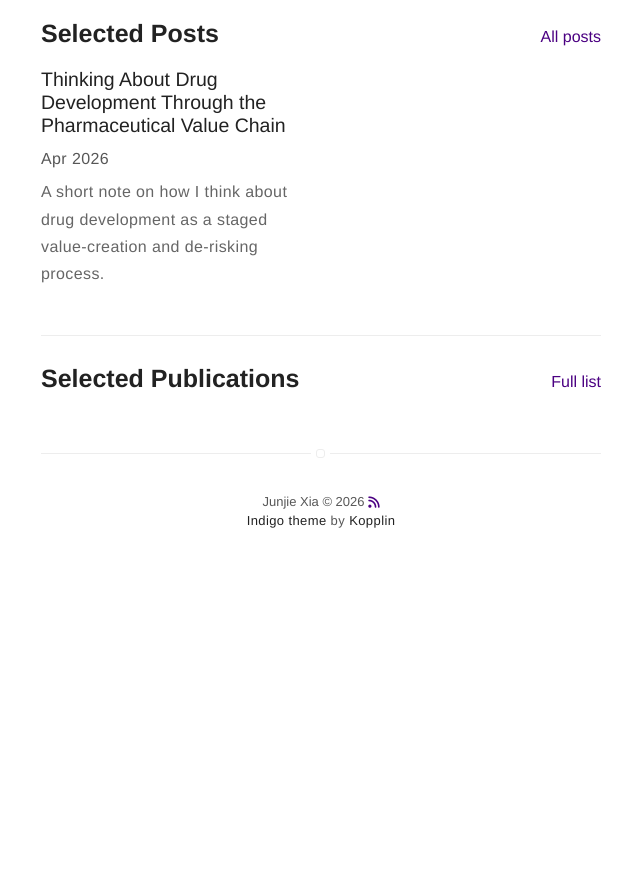
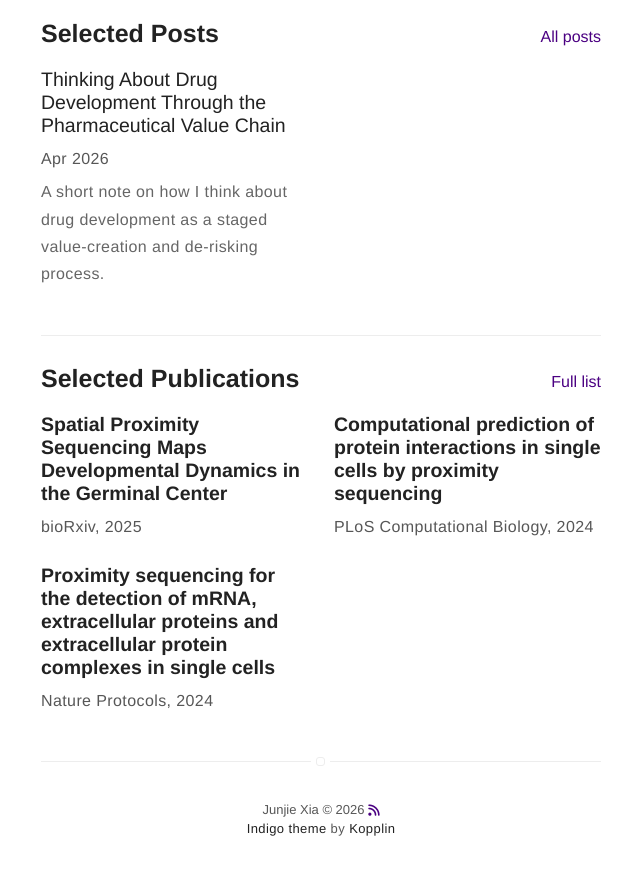
Before and after one commit to jjxia955/jjxia955.github.io, a Jekyll site: the page built from index.html, in a window 1280 px wide and 900 px high, scrolled down 1323 px. Shown: the top 875 px of the window, without its empty margins (319-959 px from the left). Built offline with Jekyll 4.4.1, drawn with Linux system fonts in a browser that asks for light colours; nearby versions of some CDN libraries; before the commit the page ends 1915 px from its top, so only the background shows below that; some of the changed lines change nothing that is shown.

Commit message:
Refactor publications to single data source

```diff
--- /dev/null
+++ b/_data/publications.yml
@@ -0,0 +1,71 @@
+- section: Prox-seq and Related Work
+  items:
+    - title: Spatial Proximity Sequencing Maps Developmental Dynamics in the Germinal Center
+      authors: Huili Wang, **Junjie Xia#**, Peer Mohamed Suhail Mujibur Rahman, Bijentimala Keisham, Abinash Padhi, Yiyu Deng, Yan Li, Luke Vistain, Sarah Kim, Gabriel Mercado-Vasquez, Aly A Khan, Marcus R Clark, Savaş Tay.
+      venue: bioRxiv
+      year: 2025
+      link_label: Paper
+      link_url: https://www.biorxiv.org/content/10.1101/2025.10.27.684659v1
+      homepage: true
+    - title: Computational prediction of protein interactions in single cells by proximity sequencing
+      authors: '**Junjie Xia**, Hoang Van Phan, Luke Vistain, Bijentimala Keisham, and Savaş Tay.'
+      venue: PLoS Computational Biology
+      year: 2024
+      details: 20, e1011915
+      link_label: Paper
+      link_url: https://journals.plos.org/ploscompbiol/article?id=10.1371/journal.pcbi.1011915
+      homepage: true
+    - title: Proximity sequencing for the detection of mRNA, extracellular proteins and extracellular protein complexes in single cells
+      authors: Luke Vistain, Bijentimala Keisham, **Junjie Xia**, Hoang Van Phan, and Savaş Tay.
+      venue: Nature Protocols
+      year: 2024
+      details: 19, 3568-3589
+      link_label: DOI
+      link_url: https://doi.org/10.1038/s41596-024-01030-x
+      homepage: true
+- section: Additional Publications
+  items:
+    - title: Two-Stage SN38 Release from a Core-Shell Nanoparticle Enhances Tumor Deposition and Antitumor Efficacy for Synergistic Combination with Immune Checkpoint Blockade
+      authors: Xiaomin Jiang, Morten Lee, **Junjie Xia**, Taokun Luo, Jianqiao Liu, Megan Rodriguez, and Wenbin Lin.
+      venue: ACS Nano
+      year: 2022
+      details: 16(12), 21417-21430
+      link_label: DOI
+      link_url: https://doi.org/10.1021/acsnano.2c09788
+      homepage: false
+    - title: TLR3 agonist nanoscale coordination polymer synergizes with immune checkpoint blockade for immunotherapy of cancer
+      authors: Yingying Li, Xiaomin Jiang, Taokun Luo, **Junjie Xia**, Morten J. Lee, Ralph R. Weichselbaum, and Wenbin Lin.
+      venue: Biomaterials
+      year: 2022
+      details: 290, 121831
+      link_label: DOI
+      link_url: https://doi.org/10.1016/j.biomaterials.2022.121831
+      homepage: false
+    - title: Pharmacological ascorbate potentiates combination nanomedicines and reduces cancer cell stemness to prevent post-surgery recurrence and systemic metastasis
+      authors: Xiaomin Jiang, Jianqiao Liu, Jianming Mao, Wenbo Han, Yingjie Fan, Taokun Luo, **Junjie Xia**, Morten J. Lee, and Wenbin Lin.
+      venue: Biomaterials
+      year: 2023
+      details: 295, 122037
+      link_label: DOI
+      link_url: https://doi.org/10.1016/j.biomaterials.2023.122037
+      homepage: false
+- section: Patents
+  items:
+    - title: Integrated Multi-Omics Profiling
+      authors: Provisional Patent Application No. 63/880,541
+      year: 2025
+      homepage: false
+- section: Conference Abstracts and Posters
+  items:
+    - title: Integrated profiling of proteins, glycoforms and mRNA in single cells
+      authors: Merck-UChicago Lectureship (Poster)
+      year: 2025
+      homepage: false
+    - title: Computational prediction of protein interactions in single cells by proximity sequencing
+      authors: Chicago BioEngineering Conference (Poster)
+      year: 2024
+      homepage: false
+    - title: Spatial profiling of proteins, complexes and mRNA in human tonsil by proximity sequencing
+      authors: Merck Rising Stars in Measurement Sciences Symposium (Poster)
+      year: 2023
+      homepage: false
--- a/publications.md
+++ b/publications.md
@@ -5,50 +5,14 @@
 
 For the most up-to-date list, see my [Google Scholar profile](https://scholar.google.com/citations?user=FWu4_iIAAAAJ&hl=en).
 
-## Prox-seq and Related Work
+{% for section in site.data.publications %}
+## {{ section.section }}
 
-### Spatial Proximity Sequencing Maps Developmental Dynamics in the Germinal Center
-Huili Wang, **Junjie Xia#**, Peer Mohamed Suhail Mujibur Rahman, Bijentimala Keisham, Abinash Padhi, Yiyu Deng, Yan Li, Luke Vistain, Sarah Kim, Gabriel Mercado-Vasquez, Aly A Khan, Marcus R Clark, Savaş Tay.
-*bioRxiv*. [Paper](https://www.biorxiv.org/content/10.1101/2025.10.27.684659v1)
+{% for item in section.items %}
+### {{ item.title }}
+{{ item.authors | markdownify | remove: '<p>' | remove: '</p>' }}
 
-### Computational prediction of protein interactions in single cells by proximity sequencing
+{% if item.venue %}*{{ item.venue }}*{% if item.details %} {{ item.details }}{% endif %} ({{ item.year }}).{% else %}{{ item.year }}.{% endif %}{% if item.link_url %} [{{ item.link_label }}]({{ item.link_url }}){% endif %}
 
-**Junjie Xia**, Hoang Van Phan, Luke Vistain, Bijentimala Keisham, and Savaş Tay. *PLoS Computational Biology* 20, e1011915 (2024). [Paper](https://journals.plos.org/ploscompbiol/article?id=10.1371/journal.pcbi.1011915)
-
-### Proximity sequencing for the detection of mRNA, extracellular proteins and extracellular protein complexes in single cells
-
-Luke Vistain, Bijentimala Keisham, **Junjie Xia**, Hoang Van Phan, and Savaş Tay. *Nature Protocols* 19, 3568-3589 (2024). [DOI](https://doi.org/10.1038/s41596-024-01030-x)
-
-## Additional Publications
-
-### Two-Stage SN38 Release from a Core-Shell Nanoparticle Enhances Tumor Deposition and Antitumor Efficacy for Synergistic Combination with Immune Checkpoint Blockade
-
-Xiaomin Jiang, Morten Lee, **Junjie Xia**, Taokun Luo, Jianqiao Liu, Megan Rodriguez, and Wenbin Lin. *ACS Nano* 16(12), 21417-21430 (2022). [DOI](https://doi.org/10.1021/acsnano.2c09788)
-
-### TLR3 agonist nanoscale coordination polymer synergizes with immune checkpoint blockade for immunotherapy of cancer
-
-Yingying Li, Xiaomin Jiang, Taokun Luo, **Junjie Xia**, Morten J. Lee, Ralph R. Weichselbaum, and Wenbin Lin. *Biomaterials* 290, 121831 (2022). [DOI](https://doi.org/10.1016/j.biomaterials.2022.121831)
-
-### Pharmacological ascorbate potentiates combination nanomedicines and reduces cancer cell stemness to prevent post-surgery recurrence and systemic metastasis
-
-Xiaomin Jiang, Jianqiao Liu, Jianming Mao, Wenbo Han, Yingjie Fan, Taokun Luo, **Junjie Xia**, Morten J. Lee, and Wenbin Lin. *Biomaterials* 295, 122037 (2023). [DOI](https://doi.org/10.1016/j.biomaterials.2023.122037)
-
-## Patents
-
-### Integrated Multi-Omics Profiling
-
-Provisional Patent Application No. 63/880,541, 2025.
-
-## Conference Abstracts and Posters
-
-### Integrated profiling of proteins, glycoforms and mRNA in single cells
-
-Merck-UChicago Lectureship (Poster), 2025.
-
-### Computational prediction of protein interactions in single cells by proximity sequencing
-
-Chicago BioEngineering Conference (Poster), 2024.
-
-### Spatial profiling of proteins, complexes and mRNA in human tonsil by proximity sequencing
-
-Merck Rising Stars in Measurement Sciences Symposium (Poster), 2023.
+{% endfor %}
+{% endfor %}
```
